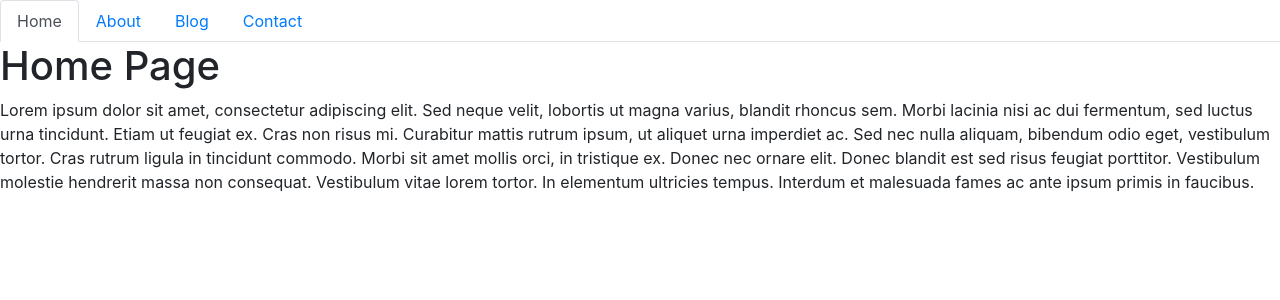
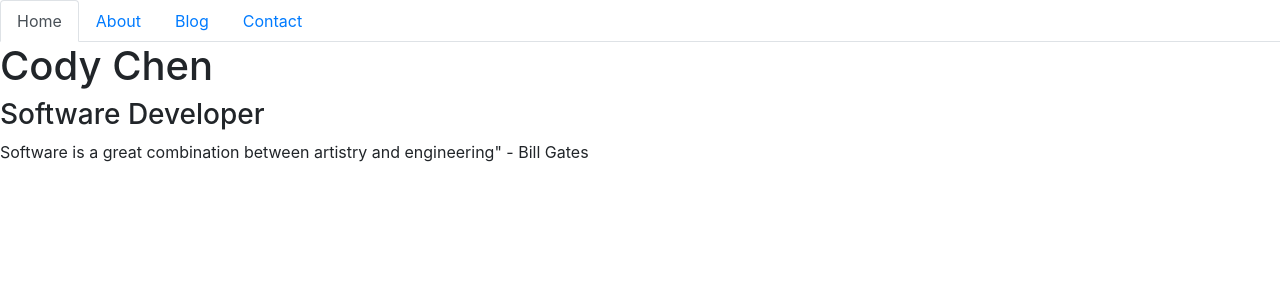
Before and after one commit to CodyOps/React-Portfolio, a React (Create React App) app: page / in a window 1280 px wide. Shown: the top 300 px of the page. Built offline with nearby package versions, Linux system fonts and the light colour scheme.

Commit message:
added to home page

```diff
--- a/src/components/pages/Home.js
+++ b/src/components/pages/Home.js
@@ -2,16 +2,11 @@ import React from "react";
 
 const Home = () => (
   <div>
-    <h1>Home Page</h1>
+    <h1>Cody Chen</h1>
+    <h3>Software Developer</h3>
     <p>
-      Lorem ipsum dolor sit amet, consectetur adipiscing elit. Sed neque velit, lobortis ut magna
-      varius, blandit rhoncus sem. Morbi lacinia nisi ac dui fermentum, sed luctus urna tincidunt.
-      Etiam ut feugiat ex. Cras non risus mi. Curabitur mattis rutrum ipsum, ut aliquet urna
-      imperdiet ac. Sed nec nulla aliquam, bibendum odio eget, vestibulum tortor. Cras rutrum ligula
-      in tincidunt commodo. Morbi sit amet mollis orci, in tristique ex. Donec nec ornare elit.
-      Donec blandit est sed risus feugiat porttitor. Vestibulum molestie hendrerit massa non
-      consequat. Vestibulum vitae lorem tortor. In elementum ultricies tempus. Interdum et malesuada
-      fames ac ante ipsum primis in faucibus.
+      Software is a great combination between artistry and engineering" - Bill
+      Gates
     </p>
   </div>
 );
```
